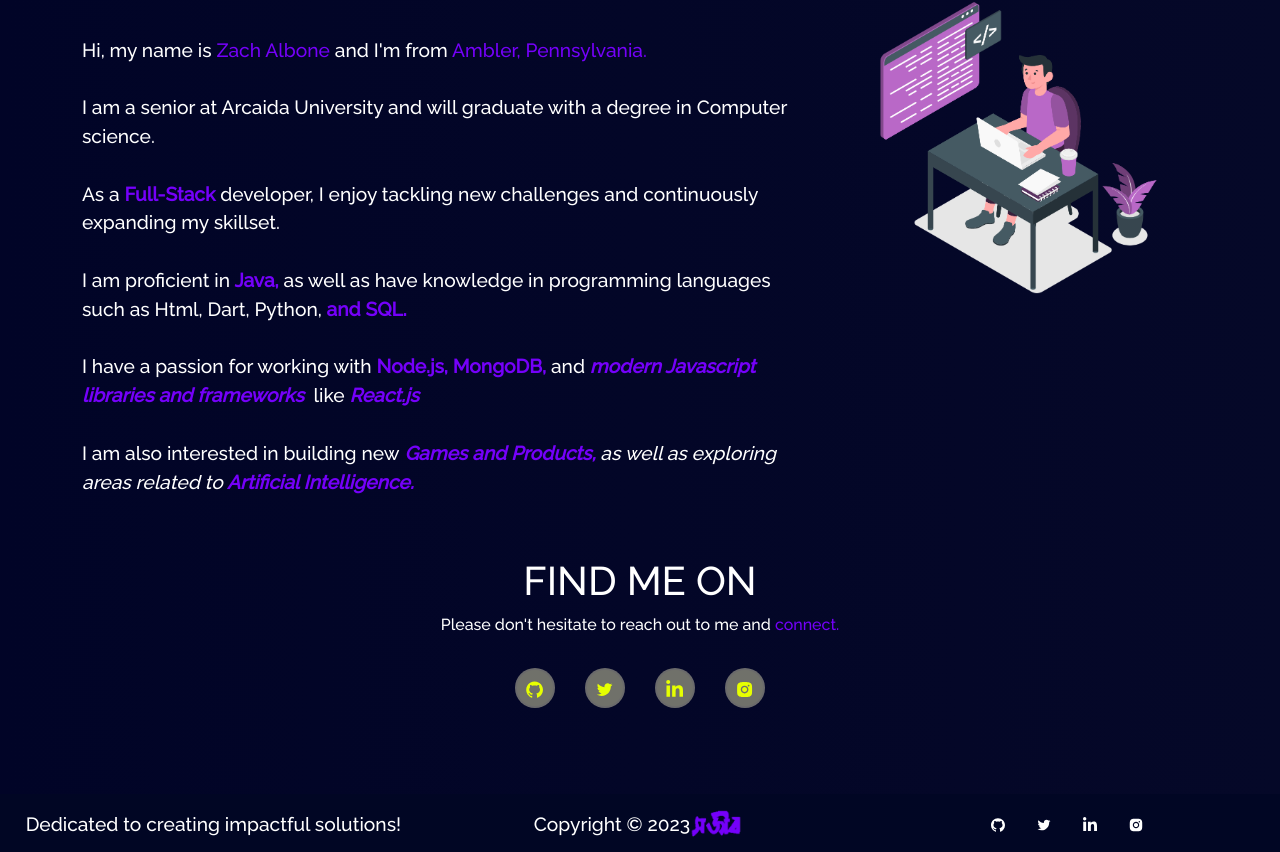
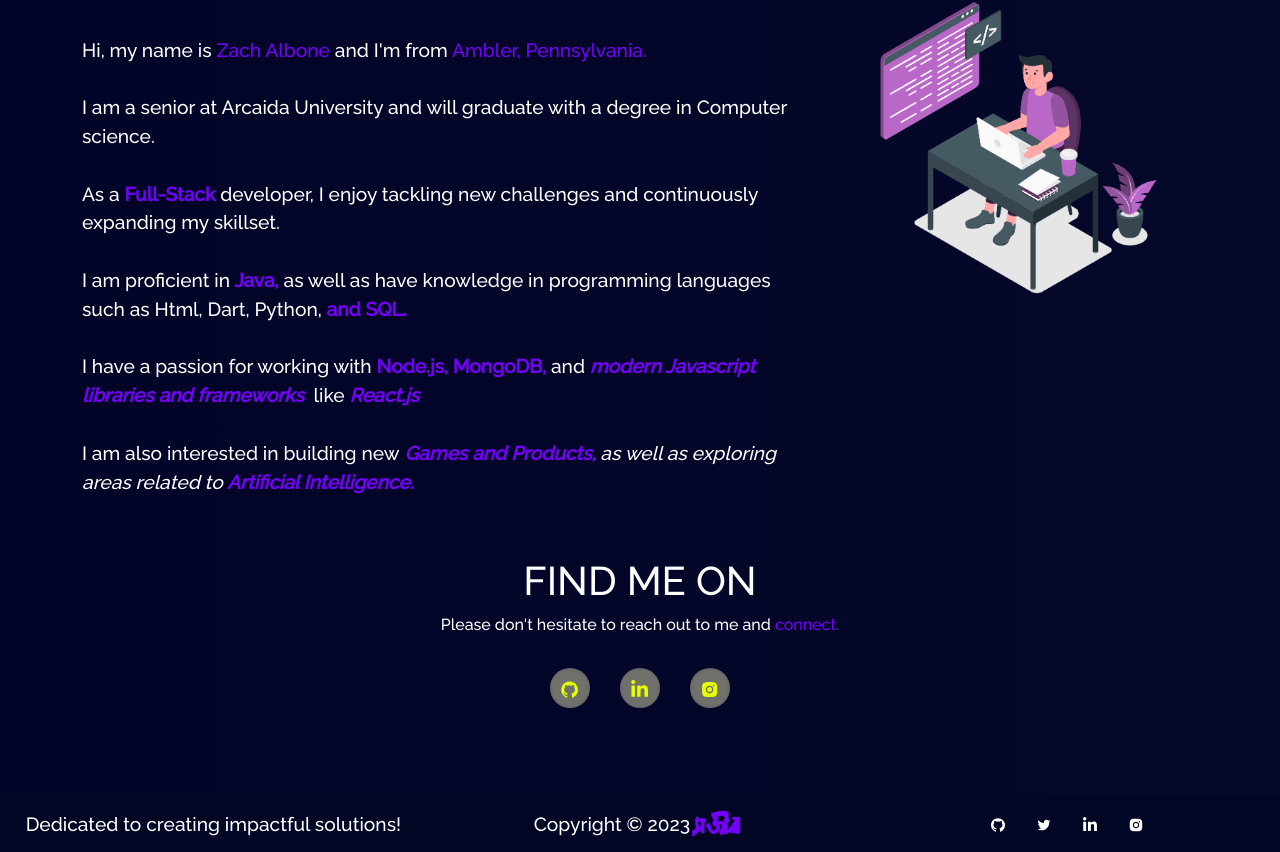
Before and after one commit to 19sajib/portfolio, a React (Create React App) app: page / in a window 1280 px wide. Shown: the part 841-1693 px from the top of the page. Built offline with nearby package versions, Linux system fonts and the light colour scheme.

Commit message:
changed social accounts

```diff
--- a/src/components/Home/About.jsx
+++ b/src/components/Home/About.jsx
@@ -76,7 +76,7 @@
                 <ul className="home-about-social-links">
                   <li className="social-icons">
                     <a
-                      href="https://github.com/19sajib"
+                      href="https://github.com/Zja2001"
                       target="_blank"
                       rel="noreferrer"
                       className="icon-colour  home-social-icons"
@@ -85,20 +85,10 @@
                       <AiFillGithub />
                     </a>
                   </li>
+
                   <li className="social-icons">
                     <a
-                      href="https://twitter.com/19sajib"
-                      target="_blank"
-                      rel="noreferrer"
-                      className="icon-colour  home-social-icons"
-                      aria-label="twitter"
-                    >
-                      <AiOutlineTwitter />
-                    </a>
-                  </li>
-                  <li className="social-icons">
-                    <a
-                      href="https://www.linkedin.com/in/19sajib/"
+                      href="https://www.linkedin.com/in/zachary-albone-8342aa1bb/"
                       target="_blank"
                       rel="noreferrer"
                       className="icon-colour  home-social-icons"
@@ -109,7 +99,7 @@
                   </li>
                   <li className="social-icons">
                     <a
-                      href="https://www.instagram.com/19sajib"
+                      href="https://www.instagram.com/zja_2001/"
                       target="_blank"
                       rel="noreferrer"
                       className="icon-colour home-social-icons"
```
